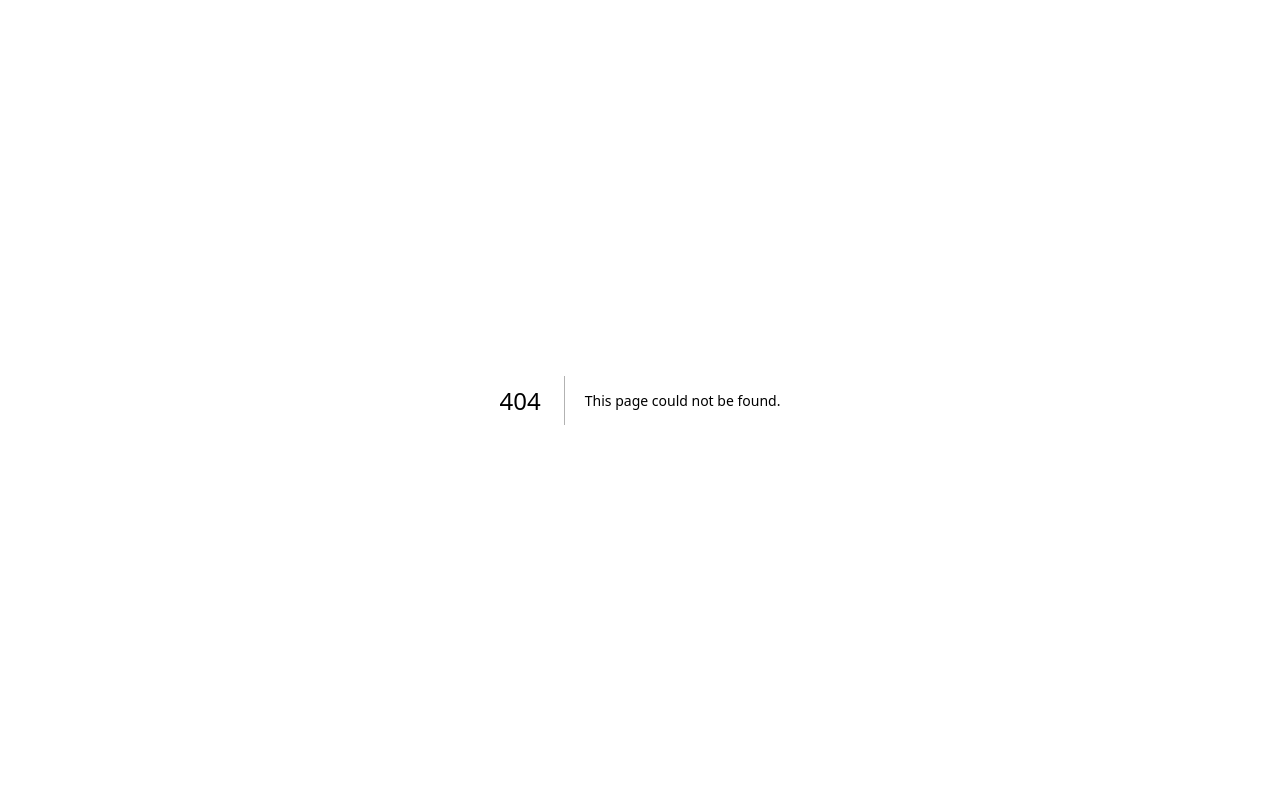
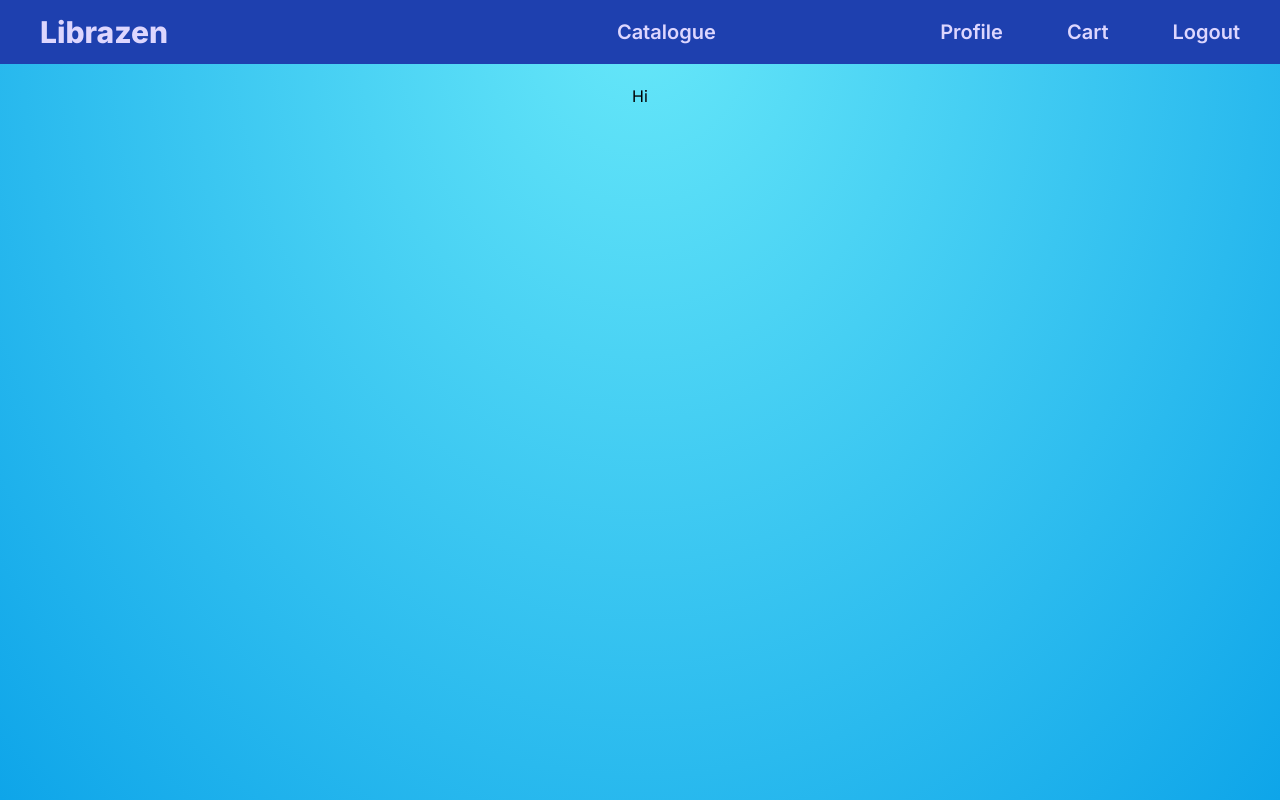
Before and after one commit to Vishy70/Librazen, a Next.js app in the folder library-r-s-n/: page /home in a window 1280 px wide. Before the commit this address had no page. Built offline with nearby package versions, Linux system fonts and the light colour scheme.

Commit message:
Design general navbar, add to home page

```diff
--- /dev/null
+++ b/library-r-s-n/app/home/layout.jsx
@@ -0,0 +1,67 @@
+import {
+  Brand,
+  Nav,
+  Navbar,
+  NavItem,
+  NavLink,
+} from "@/components/ui/NavComponents";
+
+export const metadata = {
+  title: "Create Next App",
+  description: "Generated by create next app",
+};
+
+export default function HomeLayout({ children }) {
+  const brand = { text: "Librazen", href: "/home" };
+  let links = [
+    { text: "Admin", href: "/admin", alignment: "left" },
+    { text: "Catalogue", href: "/catalogue", alignment: "center" },
+    { text: "Profile", href: "/profile", alignment: "right" },
+    { text: "Cart", href: "/cart", alignment: "right" },
+    { text: "Logout", href: "/", alignment: "right" },
+  ];
+  //TODO: Section to check user's admin auth...
+
+  //Change links here
+  if (!false) {
+    links.splice(0, 1); //hard-coded for now...
+  }
+
+  const leftLinks = links.filter((link) => link.alignment === "left");
+  const centerLinks = links.filter((link) => link.alignment === "center");
+  const rightLinks = links.filter((link) => link.alignment === "right");
+
+  return (
+    <html lang="en">
+      <body>
+        <div className="h-full items-center justify-center bg-[radial-gradient(ellipse_at_top,_var(--tw-gradient-stops))] from-cyan-300 to-sky-500">
+            <Navbar>
+            <Brand href={brand.href}>{brand.text}</Brand>
+            <Nav alignment="left">
+                {leftLinks.map((link) => (
+                <NavItem key={link.href}>
+                    <NavLink href={link.href}>{link.text}</NavLink>
+                </NavItem>
+                ))}
+            </Nav>
+            <Nav alignment="center">
+                {centerLinks.map((link) => (
+                <NavItem key={link.href}>
+                    <NavLink href={link.href}>{link.text}</NavLink>
+                </NavItem>
+                ))}
+            </Nav>
+            <Nav alignment="right">
+                {rightLinks.map((link) => (
+                <NavItem key={link.href}>
+                    <NavLink href={link.href}>{link.text}</NavLink>
+                </NavItem>
+                ))}
+            </Nav>
+            </Navbar>
+            {children}
+        </div>
+      </body>
+    </html>
+  );
+}
--- /dev/null
+++ b/library-r-s-n/app/home/page.jsx
@@ -0,0 +1,10 @@
+
+
+export default function Home()
+{
+    return (
+        <div className="flex flex-col items-center justify-center">
+            Hi
+        </div>
+    )
+}
--- /dev/null
+++ b/library-r-s-n/components/ui/NavComponents.jsx
@@ -0,0 +1,73 @@
+import Link from "next/link";
+import clsx from "clsx";
+
+const variants = {
+  light: "bg-white text-black",
+  dark: "bg-blue-800 text-violet-100",
+};
+
+const sizes = {
+  sm: "h-12",
+  md: "h-16",
+  lg: "h-20",
+};
+
+const alignments = {
+  left: "justify-start",
+  center: "justify-center",
+  right: "justify-end",
+};
+
+export function Navbar({ children, className, variant = "dark", size = "md" }) {
+  return (
+    <nav
+      className={clsx(
+        "top-0 flex items-center justify-between px-10 mb-5",
+        variants[variant],
+        sizes[size],
+        className
+      )}
+    >
+      {children}
+    </nav>
+  );
+}
+
+export function Brand({ children, className, href }) {
+  return (
+    <Link
+      href={href}
+      className={clsx("text-3xl text-violet-200 font-extrabold transition-transform duration-300 ease-in-out transform hover:scale-105 hover:text-violet-500", className)}
+    >
+      {children}
+    </Link>
+  );
+}
+
+export function Nav({ children, className, alignment = "right" }) {
+  return (
+    <div className={clsx("flex space-x-16", alignments[alignment], className)}>
+      {children}
+    </div>
+  );
+}
+
+export function NavItem({ children, className }) {
+  return <div className={clsx("flex items-center", className)}>{children}</div>;
+}
+
+export function NavLink({ children, className, href }) {
+  return (
+    <Link
+      href={href}
+      className={clsx(
+        "font-semibold text-xl text-violet-200 relative",
+        'after:content-[""] after:absolute after:left-0 after:-bottom-1 after:h-1 after:w-full after:scale-x-0 after:bg-violet-700 hover:text-violet-500 after:transition-transform after:duration-300 after:ease-out',
+        "hover:after:scale-x-100",
+        className
+      )}
+    >
+      {children}
+    </Link>
+  );
+}
```
